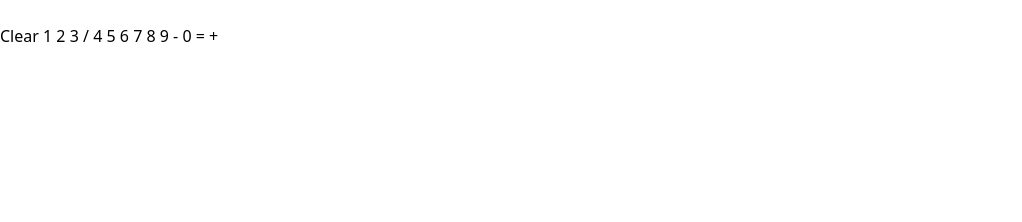
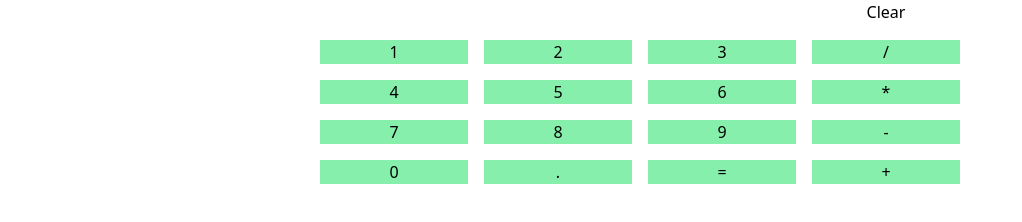
Before and after one commit to JRatchell/Deliverable-9, a plain HTML site: page index.html in a window 1280 px wide. Shown: the whole page, without its empty margins (0-1022 px from the left). Drawn offline with nearby package versions, Linux system fonts and the light colour scheme.

Commit message:
Add files via upload

```diff
--- a/app.js
+++ b/app.js
@@ -0,0 +1,12 @@
+
+    function clr(){
+            document.getElementById('screen').value='';
+        }
+    function solve(){
+            let x=document.getElementById('screen').value
+            let y = eval(x)
+            document.getElementById('screen').value=y;
+        }
+    function display(val){
+            document.getElementById('screen').value+=val;
+        }
--- a/index.html
+++ b/index.html
@@ -1,32 +1,28 @@
 <!DOCTYPE html>
 <head>
     <title>JS Calculator</title>
-    <script src="https://cdn.tailwindcss.com">
-        function solve(){
-        let y = eval(document.getElementById('screen').value)
-        document.getElementById('screen').value=y
-        }
-        function clear(){
-        document.getElementById('screen').value=""
-        }
-    </script>
+    <script src="https://cdn.tailwindcss.com"></script>
+    <script src="app.js"></script>
 </head>
-<body>
-    <input class="grid grid-cols-4 gap-4" id="screen">
-        <button onclick="document.getElementById('screen').value=''">Clear</button>
-        <button onclick="document.getElementById('screen').value='1'">1</button>
-        <button onclick="document.getElementById('screen').value='2'">2</button>
-        <button onclick="document.getElementById('screen').value='3'">3</button>
-        <button onclick="document.getElementById('screen').value='/'">/</button>
-        <button onclick="document.getElementById('screen').value='4'">4</button>
-        <button onclick="document.getElementById('screen').value='5'">5</button>
-        <button onclick="document.getElementById('screen').value='6'">6</button>
-        <button onclick="document.getElementById('screen').value='7'">7</button>
-        <button onclick="document.getElementById('screen').value='8'">8</button>
-        <button onclick="document.getElementById('screen').value='9'">9</button>
-        <button onclick="document.getElementById('screen').value='-'">-</button>
-        <button onclick="document.getElementById('screen').value='0'">0</button>
-        <button onclick="solve()">=</button>
-        <button>+</button>
+<body class="grid grid-cols-4 gap-4 w-3/6 mx-auto">
+    <input class="col-span-3 text" id="screen">
+        <button onclick="clr()">Clear</button>
+        <button class="bg-green-300" onclick="display(1)">1</button>
+        <button class="bg-green-300" onclick="display(2)">2</button>
+        <button class="bg-green-300" onclick="display(3)">3</button>
+        <button class="bg-green-300" onclick="display('/')">/</button>
+        <button class="bg-green-300" onclick="display(4)">4</button>
+        <button class="bg-green-300" onclick="display(5)">5</button>
+        <button class="bg-green-300" onclick="display(6)">6</button>
+        <button class="bg-green-300" onclick="display('*')">*</button>
+        <button class="bg-green-300" onclick="display(7)">7</button>
+        <button class="bg-green-300" onclick="display(8)">8</button>
+        <button class="bg-green-300" onclick="display(9)">9</button>
+        <button class="bg-green-300" onclick="display('-')">-</button>
+        <button class="bg-green-300" onclick="display(0)">0</button>
+        <button class="bg-green-300" onclick="display('.')">.</button>
+        <button class="bg-green-300" onclick="solve()">=</button>
+        <button class="bg-green-300" onclick="display('+')">+</button>
+
 </body>
 </html>
```
